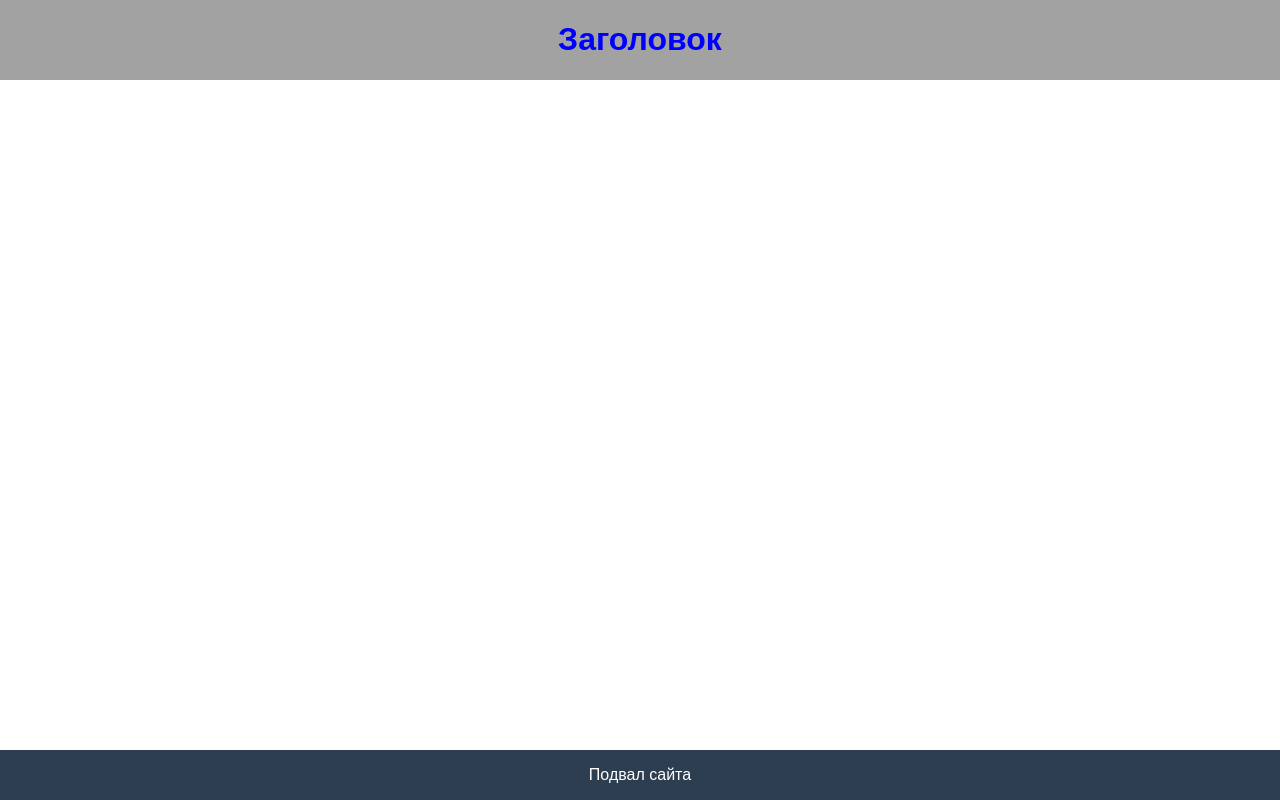
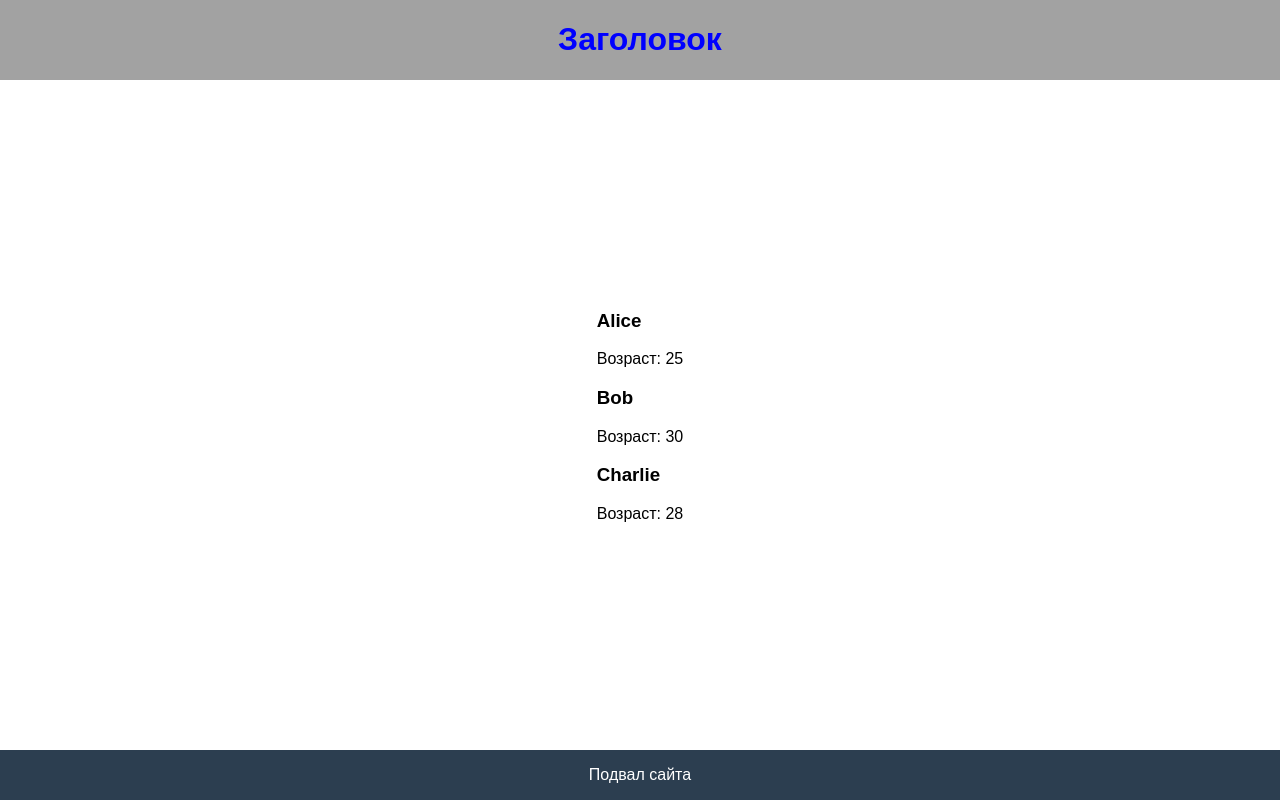
Before and after one commit to tusin777/my-app, a React (Vite) app: page / in a window 1280 px wide. Built offline with nearby package versions, Linux system fonts and the light colour scheme.

Commit message:
Урок 1.14. Рендеринг списков в React

```diff
--- a/package.json
+++ b/package.json
@@ -11,7 +11,8 @@
   },
   "dependencies": {
     "react": "^19.1.0",
-    "react-dom": "^19.1.0"
+    "react-dom": "^19.1.0",
+    "uuid": "^11.1.0"
   },
   "devDependencies": {
     "@eslint/js": "^9.25.0",
--- a/src/components/Greeting.jsx
+++ /dev/null
@@ -1,23 +0,0 @@
-// const Greeting = ({ isLoggedIn }) => {
-//   if (isLoggedIn) {
-//     return <h1>Добро пожаловать!</h1>;
-//   } else {
-//     return <h1>Пожалуйста войдите в систему!</h1>;
-//   }
-// };
-
-// export default Greeting;
-
-const Greeting = ({ isLoggedIn }) => {
-  return (
-    <>
-      {isLoggedIn ? (
-        <h1>Добро пожаловать!</h1>
-      ) : (
-        <h1>Пожалуйста войдите в систему!</h1>
-      )}
-    </>
-  );
-};
-
-export default Greeting;
--- a/src/components/Notification.jsx
+++ /dev/null
@@ -1,9 +0,0 @@
-const Notification = ({ messages }) => {
-  return (
-    <div>
-      {messages.length > 0 && <h1>У вас {messages.length} новых сообщений</h1>}
-    </div>
-  );
-};
-
-export default Notification;
--- a/src/components/TodoList.jsx
+++ /dev/null
@@ -1,18 +0,0 @@
-const TodoList = ({ todos }) => {
-  return (
-    <div>
-      {todos.map((todo) => (
-        <li
-          key={todo.id}
-          style={{
-            color: todo.completed ? "blue" : "red",
-          }}
-        >
-          {todo.text}
-        </li>
-      ))}
-    </div>
-  );
-};
-
-export default TodoList;
--- /dev/null
+++ b/src/components/User.jsx
@@ -0,0 +1,10 @@
+const User = ({ name, age }) => {
+  return (
+    <div>
+      <h3>{name}</h3>
+      <p>Возраст: {age}</p>
+    </div>
+  );
+};
+
+export default User;
--- /dev/null
+++ b/src/components/UserList.jsx
@@ -0,0 +1,19 @@
+import User from "./User";
+
+const UserList = () => {
+  const users = [
+    { id: 1, name: "Alice", age: 25 },
+    { id: 2, name: "Bob", age: 30 },
+    { id: 3, name: "Charlie", age: 28 },
+  ];
+
+  return (
+    <div>
+      {users.map((user) => (
+        <User key={user.id} name={user.name} age={user.age} />
+      ))}
+    </div>
+  );
+};
+
+export default UserList;
--- a/src/components/WelcomeMessage.jsx
+++ /dev/null
@@ -1,10 +0,0 @@
-import React from "react";
-
-const WelcomeMessage = ({ isLoggedIn }) => {
-  if (isLoggedIn) {
-    return <h1>Добро пожаловать!</h1>;
-  }
-  return null;
-};
-
-export default WelcomeMessage;
--- a/src/pages/HomePage.jsx
+++ b/src/pages/HomePage.jsx
@@ -1,40 +1,20 @@
-import Greeting from "../components/Greeting";
-import Notification from "../components/Notification";
-import TodoList from "../components/TodoList";
-import WelcomeMessage from "../components/WelcomeMessage";
+// import { v4 as uuid4 } from "uuid";
+
+import UserList from "../components/UserList";
 import "./HomePage.css";
 
 function HomePage() {
-  // const messages = ["сообщения 1", "сообщение 2", "we"];
-  // const [value, setValue] = useState("");
-
-  // const todos = [
-  //   { id: 1, text: "изучить реакт", completed: true },
-  //   { id: 2, text: "создать проект", completed: false },
-  //   { id: 3, text: "написать компоненты", completed: false },
-  //   { id: 4, text: "добавить стили", completed: true },
-  //   { id: 5, text: "реализовать роутинг", completed: false },
-  //   { id: 6, text: "подключить API", completed: true },
-  //   { id: 7, text: "обработать ошибки", completed: false },
-  //   { id: 8, text: "настроить сборку", completed: true },
-  //   { id: 9, text: "оптимизировать производительность", completed: false },
-  //   { id: 10, text: "написать тесты", completed: false },
-  //   { id: 11, text: "задеплоить приложение", completed: true },
-  //   { id: 12, text: "обновить документацию", completed: false },
+  // const numbers = [1, 2, 3, 4, 5, 6, 7];
+  // const listItem = numbers.map((num) => <li key={uuid4()}>{num}</li>);
+  // return <ul>{listItem}</ul>;
+  // const users = [
+  //   { id: 1, name: "Alice" },
+  //   { id: 2, name: "Bob" },
+  //   { id: 3, name: "Charlie" },
   // ];
-
-  const isLoggedIn = false;
-
-  return (
-    <>
-      {/* <Greeting isLoggedIn={false} />
-      <Greeting isLoggedIn={true} />
-      <Notification messages={messages} />
-      <Notification messages={[]} /> */}
-      {/* <TodoList todos={todos} /> */}
-      <WelcomeMessage isLoggedIn={isLoggedIn} />
-    </>
-  );
+  // const userList = users.map((user) => <li key={user.id}>{user.name}</li>);
+  // return <ul>{userList}</ul>;
+  return <UserList />;
 }
 
 export default HomePage;
```
Also changed, not shown: 1 other file (tests, documents, lock files or other folders).
